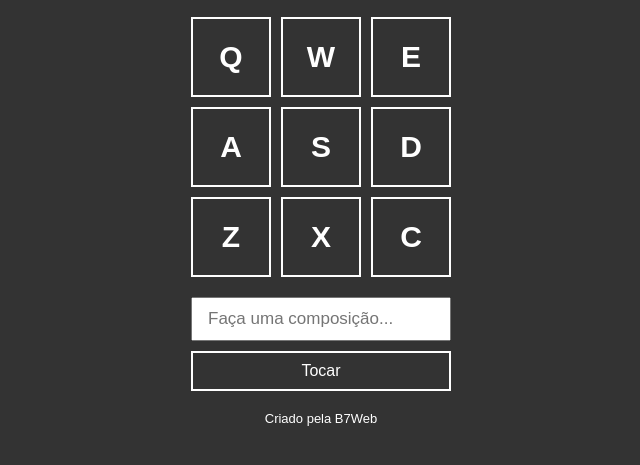
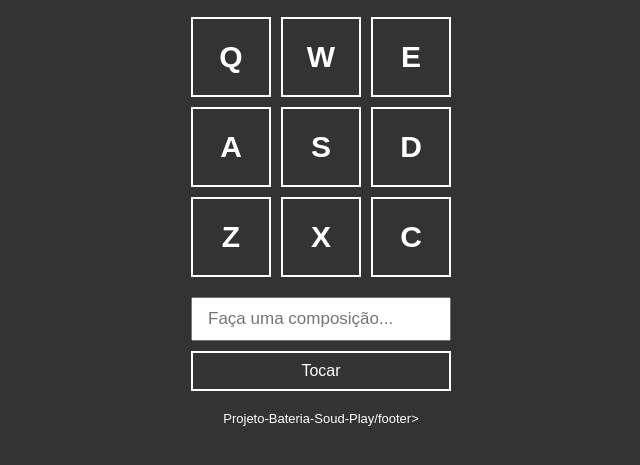
Before and after one commit to TiagoSnasc-Dev/Bateria-Sound-Play, a plain HTML site: page index.html in a window 1280 px wide. Shown: the part 207-672 px from the top of the page, without its empty margins (319-959 px from the left). Drawn offline with Linux system fonts and the light colour scheme.

Commit message:
Update index.html

```diff
--- a/index.html
+++ b/index.html
@@ -28,7 +28,7 @@
         <button>Tocar</button>
     </div>
 
-    <footer>Criado pela B7Web</footer>
+    <footer>Projeto-Bateria-Soud-Play/footer>
 
     <audio id="s_keyq" src="sounds/keyq.wav"></audio>
     <audio id="s_keyw" src="sounds/keyw.wav"></audio>
```
